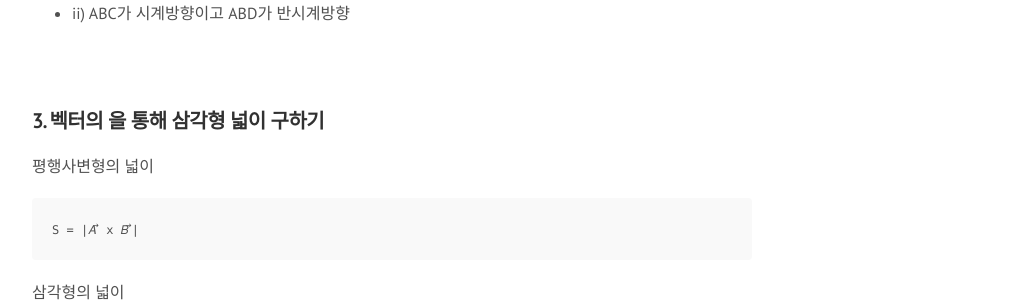
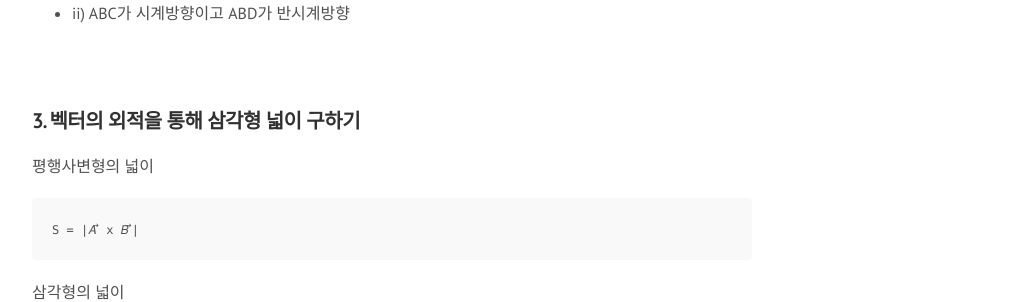
Before and after one commit to rmcodestar/rmcodestar.github.io, a Jekyll site: the page built from _posts/2018-07-29-vector-product.md, in a window 1280 px wide and 900 px high, scrolled down 1697 px. Shown: the part 152-454 px from the top of the window, without its empty margins (248-1276 px from the left). Built offline with Jekyll 4.4.1, drawn with Linux system fonts in a browser that asks for light colours; nearby versions of some CDN libraries; comment, search, counter and statistics services are not loaded.

Commit message:
Update 2018-07-29-vector-product.md

````diff
--- a/_posts/2018-07-29-vector-product.md
+++ b/_posts/2018-07-29-vector-product.md
@@ -45,7 +45,7 @@ tag: [알고리즘, CCW]
 
 ## 1. 벡터의 외적을 통해 `CCW`, `CW` 판단
 ![오른손 법칙](https://upload.wikimedia.org/wikipedia/commons/thumb/d/d2/Right_hand_rule_cross_product.svg/220px-Right_hand_rule_cross_product.svg.png)
-> 두 벡터의 외적(𝐴 ⃗×𝐵 ⃗)을 구하면 `오른손 법칙`을 이용하여 두 벡터의 방향을 구할 수 있다. 반시계방향(CCW)이거나 시계방향(CW)인지를 알 수 있다.
+> 두 벡터의 외적(𝐴 ⃗×𝐵 ⃗)을 구하면 `오른손 법칙`을 이용하여 두 벡터의 방향을 구할 수 있다. 반시계방향(CCW)이거나 시계방향(CW)인지를 알 수 있다.
 
 <br>
 
@@ -59,7 +59,7 @@ tag: [알고리즘, CCW]
 
 <br>
 
-## 3. 벡터의 을 통해 삼각형 넓이 구하기
+## 3. 벡터의 외적을 통해 삼각형 넓이 구하기
 평행사변형의 넓이
 ```
 S = |𝐴 ⃗ x 𝐵 ⃗|
````
